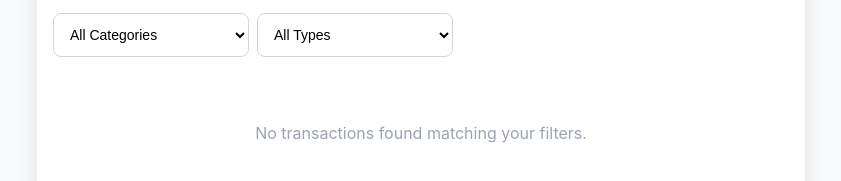
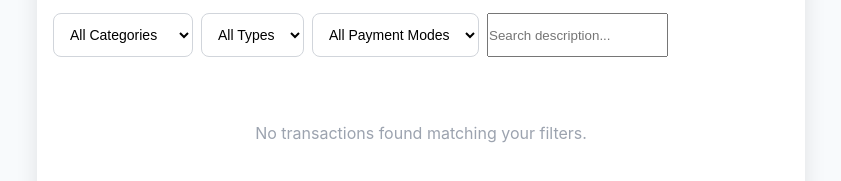
Before and after one commit to Shari18/cashbook-app, a plain HTML site: page index.html in a window 1280 px wide. Shown: the part 197-378 px from the top of the page, without its empty margins (219-1060 px from the left). Drawn offline with Linux system fonts and the light colour scheme.

Commit message:
Update index.html

```diff
--- a/index.html
+++ b/index.html
@@ -38,7 +38,17 @@
                     <option value="income">Income</option>
                     <option value="expense">Expense</option>
                 </select>
+                <select id="paymentModeFilter">
+                    <option value="">All Payment Modes</option>
+                    <option value="cash">Cash</option>
+                    <option value="upi">UPI</option>
+                    <option value="card">Card</option>
+                    <option value="bank_transfer">Bank Transfer</option>
+                    <option value="cheque">Cheque</option>
+                </select>
+                <input type="text" id="descriptionFilter" placeholder="Search description...">
             </div>
+            <div class="filter-summary" id="filterSummary"></div>
             <div class="transactions-list" id="transactionsList">
                 <div class="empty-state">
                     <p>No transactions yet. Start by adding your first transaction!</p>
```
